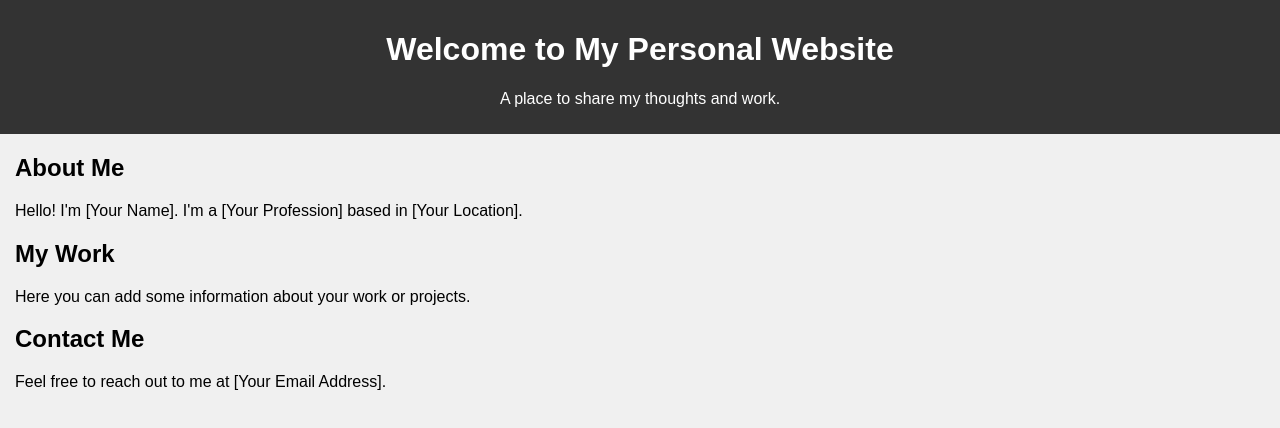
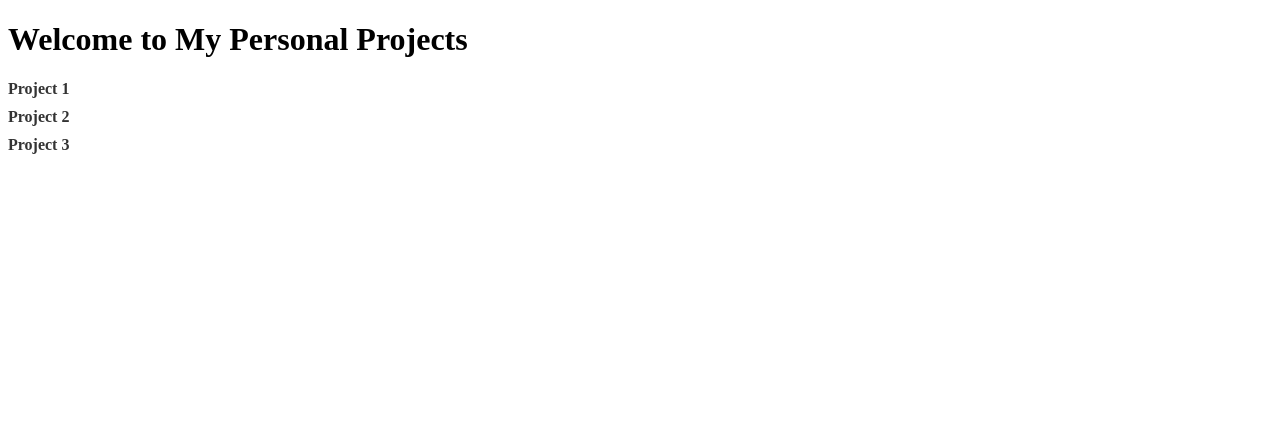
Before and after one commit to CuriousG3orge05/website, a plain HTML site: page index.html in a window 1280 px wide. Drawn offline with Linux system fonts and the light colour scheme.

Commit message:
Test of styles.css

```diff
--- a/index.html
+++ b/index.html
@@ -1,40 +1,26 @@
-<!-- Mann Patel -->
 <!DOCTYPE html>
 <html>
 <head>
-    <title>Your Name - Personal Website</title>
-    <style>
-        body {
-            font-family: Arial, sans-serif;
-            margin: 0;
-            padding: 0;
-            background-color: #f0f0f0;
-        }
-        .header {
-            background-color: #333;
-            color: #fff;
-            padding: 10px;
-            text-align: center;
-        }
-        .content {
-            margin: 15px;
-        }
-    </style>
+    <title>Personal Projects</title>
+    <link rel="stylesheet" type="text/css" href="styles.css">
+    <script>
+        // Add interactive functionality here
+        window.onload = function() {
+            var projectLinks = document.getElementsByClassName('project-link');
+            for (var i = 0; i < projectLinks.length; i++) {
+                projectLinks[i].addEventListener('click', function() {
+                    alert('This is a placeholder for your project details!');
+                });
+            }
+        };
+    </script>
 </head>
 <body>
-    <div class="header">
-        <h1>Welcome to My Personal Website</h1>
-        <p>A place to share my thoughts and work.</p>
-    </div>
-    <div class="content">
-        <h2>About Me</h2>
-        <p>Hello! I'm [Your Name]. I'm a [Your Profession] based in [Your Location].</p>
+    <h1>Welcome to My Personal Projects</h1>
 
-        <h2>My Work</h2>
-        <p>Here you can add some information about your work or projects.</p>
+    <a class="project-link" href="#">Project 1</a>
+    <a class="project-link" href="#">Project 2</a>
+    <a class="project-link" href="#">Project 3</a>
 
-        <h2>Contact Me</h2>
-        <p>Feel free to reach out to me at [Your Email Address].</p>
-    </div>
 </body>
 </html>
--- /dev/null
+++ b/styles.css
@@ -0,0 +1,10 @@
+.project-link {
+    display: block;
+    margin-bottom: 10px;
+    color: #333;
+    text-decoration: none;
+    font-weight: bold;
+}
+.project-link:hover {
+    color: #ff6600;
+}
```
